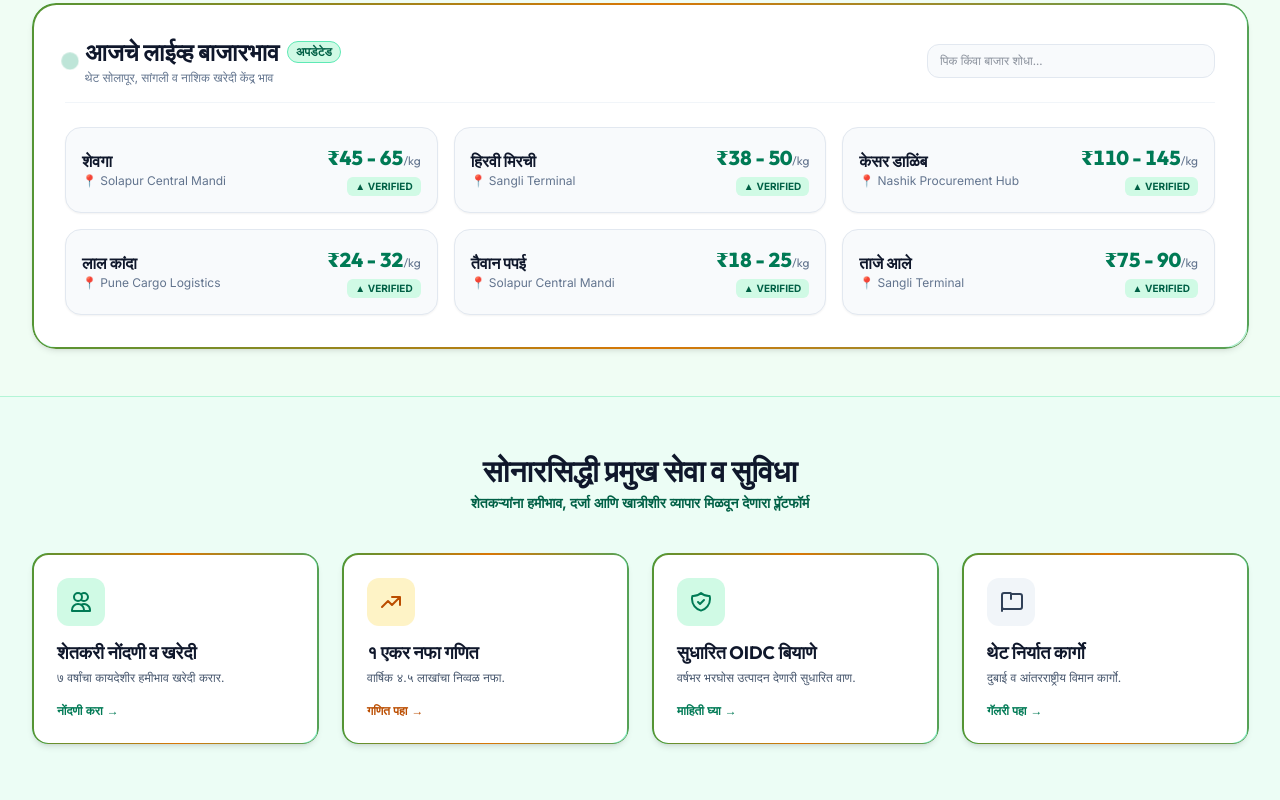
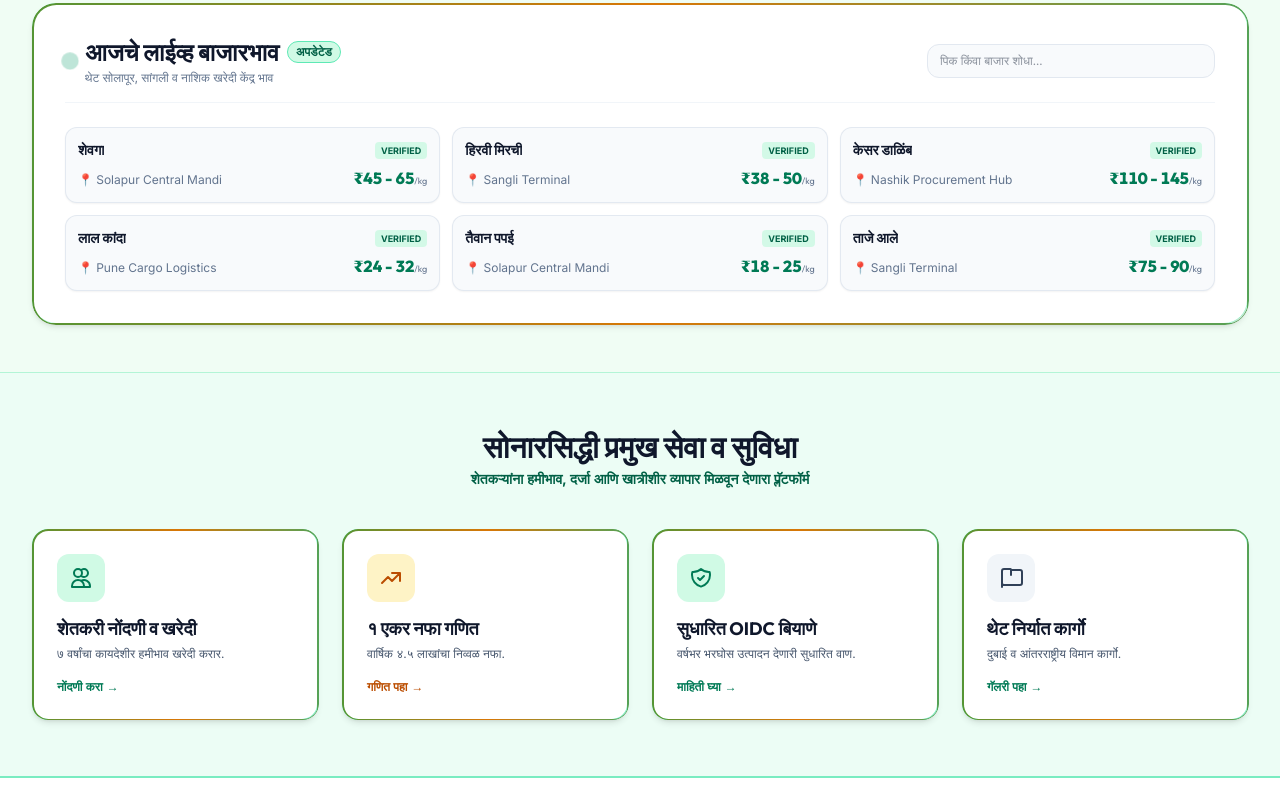
Before and after one commit to Jaydippawar25/sonarsiddha, a React (Vite) app in the folder frontend/: page / in a window 1280 px wide. Shown: the part 1040-1840 px from the top of the page. Built offline with nearby package versions, Linux system fonts and the light colour scheme; no server answers; the database is empty; a web font is replaced by a local one.

Commit message:
Convert Mandi rate items to small compact 2-line mini containers

```diff
--- a/frontend/src/pages/Home.jsx
+++ b/frontend/src/pages/Home.jsx
@@ -131,36 +131,36 @@ const Home = ({ language }) => {
                 </div>
               </div>
 
-              {/* Rate Cards Grid - 2 Column Compact Grid on Mobile */}
+              {/* Rate Cards Grid - Small Compact Containers (2 Cols Mobile / 3 Cols Desktop) */}
               {rates.length > 0 ? (
-                <div className="grid grid-cols-2 lg:grid-cols-3 gap-2 sm:gap-4">
+                <div className="grid grid-cols-2 sm:grid-cols-3 gap-2 sm:gap-3">
                   {(filteredRates.length > 0 ? filteredRates : rates).map(r => (
                     <div
                       key={r.id}
-                      className="bg-slate-50 hover:bg-emerald-50/60 border border-slate-200 hover:border-emerald-400 p-2.5 sm:p-4 rounded-xl sm:rounded-2xl transition-all shadow-xs flex flex-col sm:flex-row sm:items-center justify-between gap-1 sm:gap-0 group"
+                      className="bg-slate-50 hover:bg-emerald-50/80 border border-slate-200/90 hover:border-emerald-400 p-2 sm:p-3 rounded-xl transition-all shadow-xs flex flex-col justify-between group"
                     >
-                      <div className="space-y-0.5">
-                        <span className="font-display font-bold text-xs sm:text-base text-slate-900 block group-hover:text-emerald-700 leading-tight">
+                      <div className="flex items-center justify-between gap-1 mb-1">
+                        <span className="font-display font-bold text-xs sm:text-sm text-slate-900 group-hover:text-emerald-700 truncate">
                           {isMr ? r.cropName?.mr || r.cropName : r.cropName?.en || r.cropName}
                         </span>
-                        <span className="text-[10px] sm:text-xs font-mono text-slate-500 block truncate max-w-[130px] sm:max-w-none">
-                          📍 {r.marketLocation || 'Solapur Mandi'}
+                        <span className="text-[9px] font-mono font-bold text-emerald-800 bg-emerald-100/90 px-1.5 py-0.5 rounded shrink-0">
+                          VERIFIED
                         </span>
                       </div>
 
-                      <div className="text-left sm:text-right mt-1 sm:mt-0">
-                        <span className="font-display font-extrabold text-sm sm:text-xl text-emerald-700 tabular-nums block">
-                          ₹{r.ratePerKg || r.rate || '45'}<span className="text-[10px] sm:text-xs text-slate-500 font-normal">/kg</span>
+                      <div className="flex items-baseline justify-between gap-1 mt-0.5">
+                        <span className="text-[10px] sm:text-xs font-mono text-slate-500 truncate max-w-[85px] sm:max-w-none">
+                          📍 {r.marketLocation || 'Solapur Mandi'}
                         </span>
-                        <span className="inline-block text-[9px] sm:text-[10px] font-mono font-bold text-emerald-800 bg-emerald-100 px-1.5 sm:px-2 py-0.5 rounded-md">
-                          ▲ VERIFIED
+                        <span className="font-display font-extrabold text-xs sm:text-base text-emerald-700 tabular-nums shrink-0">
+                          ₹{r.ratePerKg || r.rate || '45'}<span className="text-[9px] text-slate-500 font-normal">/kg</span>
                         </span>
                       </div>
                     </div>
                   ))}
                 </div>
               ) : (
-                <div className="text-center py-6 text-xs font-mono text-slate-500">
+                <div className="text-center py-5 text-xs font-mono text-slate-500">
                   {isMr ? 'आजचे भाव लोड होत आहेत...' : 'Fetching live mandi rate updates...'}
                 </div>
               )}
```
